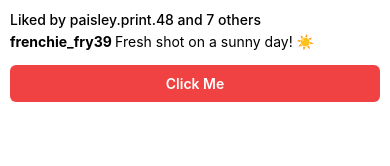
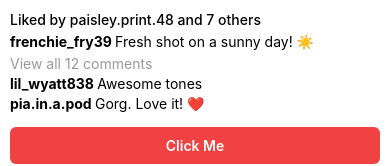
Before and after one commit to Daisy-Di-2024/myCloneApp, a React Native app: screen / in a window 390 px wide. Shown: the part 531-697 px from the top of the page. Built offline with nearby package versions, Linux system fonts and the light colour scheme.

Commit message:
feat: Add other text

```diff
--- a/App.tsx
+++ b/App.tsx
@@ -67,6 +67,16 @@ export default function App() {
         <Text style={styles.caption}>
           <Text style={styles.bold}>frenchie_fry39 </Text>
           Fresh shot on a sunny day! ☀️
+        </Text>
+
+        <Text style={styles.viewComments}>View all 12 comments</Text>
+        <Text style={styles.commentText}>
+          <Text style={styles.bold}>lil_wyatt838 </Text>
+          Awesome tones
+        </Text>
+        <Text style={styles.commentText}>
+          <Text style={styles.bold}>pia.in.a.pod </Text>
+          Gorg. Love it! ❤️
         </Text>
 
         {/* Clickable UI */}
@@ -152,6 +162,15 @@ const styles = StyleSheet.create({
   bold: {
     fontWeight: "bold",
   },
+  viewComments: {
+    marginTop: 5,
+    color: "#999",
+    fontSize: 14,
+  },
+  commentText: {
+    marginTop: 3,
+    fontSize: 14,
+  },
   button: {
     marginTop: 15,
     backgroundColor: "#f04242",
```
